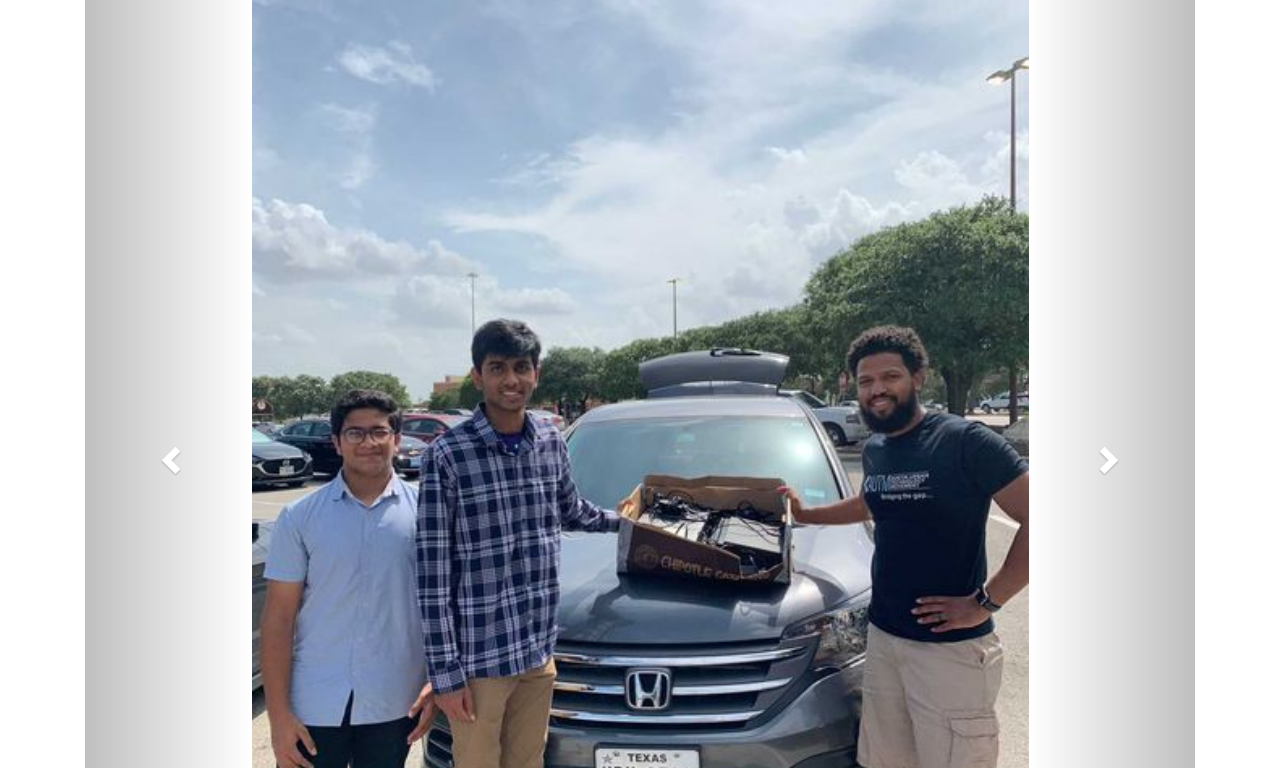
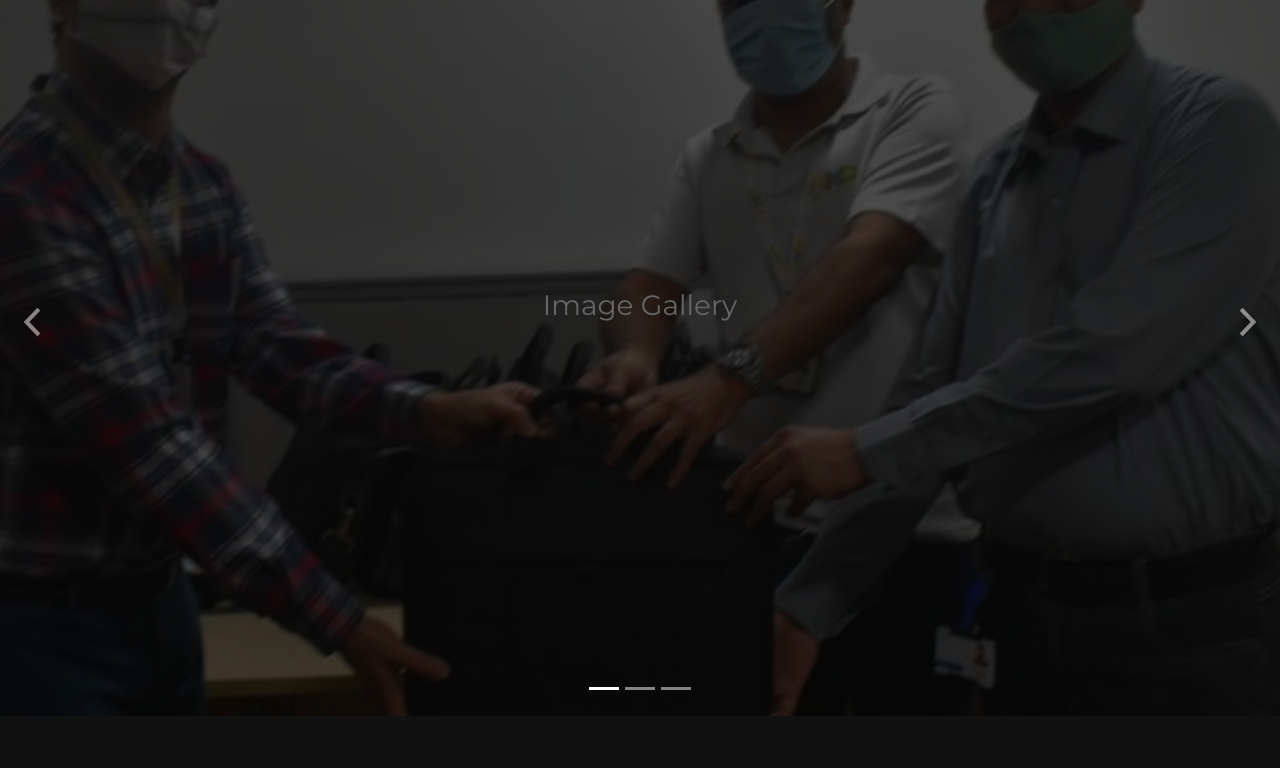
Before and after one commit to SATIATX/SATIATX.github.io, a plain HTML site: page fundraiser.html in a window 1280 px wide. Shown: the part 84-852 px from the top of the page. Drawn offline with nearby package versions, Linux system fonts and the light colour scheme; files whose address does not match are found by name.

Commit message:
Update fundraiser.html

```diff
--- a/fundraiser.html
+++ b/fundraiser.html
@@ -6,7 +6,6 @@
   <meta content="width=device-width, initial-scale=1.0" name="viewport">
   <meta content="" name="keywords">
   <meta content="" name="description">
-  <meta name="viewport" content="width=device-width, initial-scale=1">
   <!-- Favicons -->
   <link href="img/favicon.png" rel="icon">
   <link href="img/apple-touch-icon.png" rel="apple-touch-icon">
@@ -16,9 +15,6 @@
 
   <!-- Bootstrap CSS File -->
   <link href="lib/bootstrap/css/bootstrap.min.css" rel="stylesheet">
-  <link rel="stylesheet" href="https://maxcdn.bootstrapcdn.com/bootstrap/3.4.1/css/bootstrap.min.css">
-  <script src="https://ajax.googleapis.com/ajax/libs/jquery/3.5.1/jquery.min.js"></script>
-  <script src="https://maxcdn.bootstrapcdn.com/bootstrap/3.4.1/js/bootstrap.min.js"></script>
 
   <!-- Libraries CSS Files -->
   <link href="lib/font-awesome/css/font-awesome.min.css" rel="stylesheet">
@@ -31,12 +27,7 @@
   <link href="css/style.css" rel="stylesheet">
 
 </head>
-<style>
-  .carousel-inner > .item > img,
-  .carousel-inner > .item > a > img {
-    width: 70%;
-    margin: auto;
-</style>
+
 <body>
 
     <!--==========================
@@ -62,61 +53,59 @@
       </div>
     </header><!-- #header -->
 
+<section id="intro">
+    <div class="intro-container">
+      <div id="introCarousel" class="carousel  slide carousel-fade" data-ride="carousel">
 
+        <ol class="carousel-indicators"></ol>
 
-	<div class="container">
-  	<br>
-  	<div id="img-gallery" class="carousel slide" data-ride="carousel">
-    	<!-- Indicators -->
-    	<ol class="carousel-indicators">
-      		<li data-target="#img-gallery" data-slide-to="0" class="active"></li>
-      		<li data-target="#img-gallery" data-slide-to="1"></li>
-      		<li data-target="#img-gallery" data-slide-to="2"></li>
-      	</ol>
-	<!-- Wrapper for slides -->
         <div class="carousel-inner" role="listbox">
 
-      <div class="item active">
-        <img src="img/Computers_Recieved (s).jpeg" alt="" width="460" height="345">
-        <div class="carousel-caption">
+          <div class="carousel-item active">
+            <div class="carousel-background"><img src="img/Computers_Recieved (s).jpeg" alt=""></div>
+            <div class="carousel-container">
+              <div class="carousel-content">
                 <h3>Image Gallery</h3>
               </div>
             </div>
-
-      <div class="item">
-        <img src="img/donation_pic_autm.jpeg" alt="" width="460" height="345">
-        <div class="carousel-caption">
+          </div>
+	<div class="carousel-item active">
+            <div class="carousel-background"><img src="img/donation_pic_autm.jpeg" alt=""></div>
+            <div class="carousel-container">
+              <div class="carousel-content">
                 <h3>Image Gallery</h3>
               </div>
             </div>
-
-      <div class="item">
-        <img src="img/donation_pic (1).png" alt="" width="460" height="345">
-        <div class="carousel-caption">
+          </div>
+	<div class="carousel-item active">
+            <div class="carousel-background"><img src="img/donation_pic (1).png" alt=""></div>
+            <div class="carousel-container">
+              <div class="carousel-content">
                 <h3>Image Gallery</h3>
               </div>
             </div>
-
+          </div>
 
         </div>
 
-    <!-- Left and right controls -->
-    <a class="left carousel-control" href="#img-gallery" role="button" data-slide="prev">
-      <span class="glyphicon glyphicon-chevron-left" aria-hidden="true"></span>
+        <a class="carousel-control-prev" href="#introCarousel" role="button" data-slide="prev">
+          <span class="carousel-control-prev-icon ion-chevron-left" aria-hidden="true"></span>
           <span class="sr-only">Previous</span>
         </a>
-    <a class="right carousel-control" href="#img-gallery" role="button" data-slide="next">
-      <span class="glyphicon glyphicon-chevron-right" aria-hidden="true"></span>
+
+        <a class="carousel-control-next" href="#introCarousel" role="button" data-slide="next">
+          <span class="carousel-control-next-icon ion-chevron-right" aria-hidden="true"></span>
           <span class="sr-only">Next</span>
         </a>
+
       </div>
     </div>
-
-
+  </section>
 
 
   <!--==========================
     Footer
+
   ============================-->
   <footer id="footer">
     <div class="footer-top">
```
Lines whose indentation alone changed are shown as unchanged.
